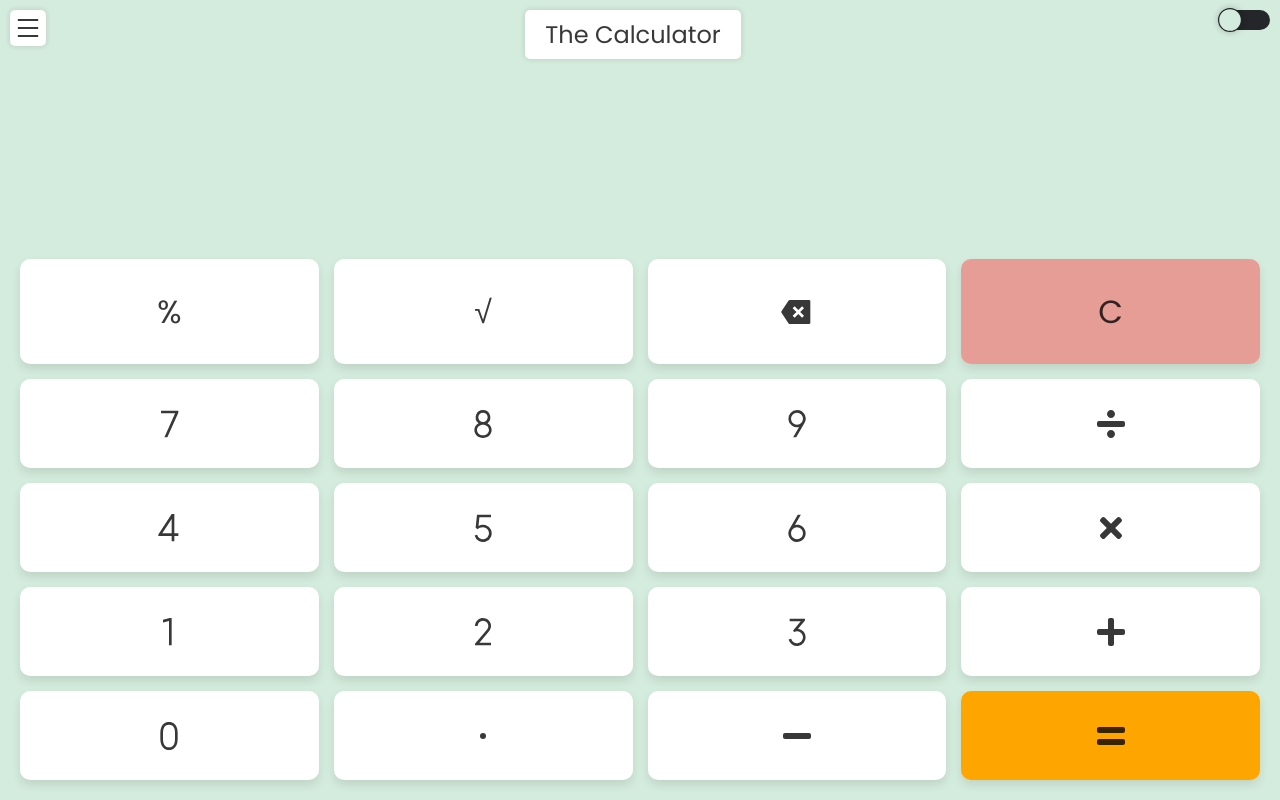
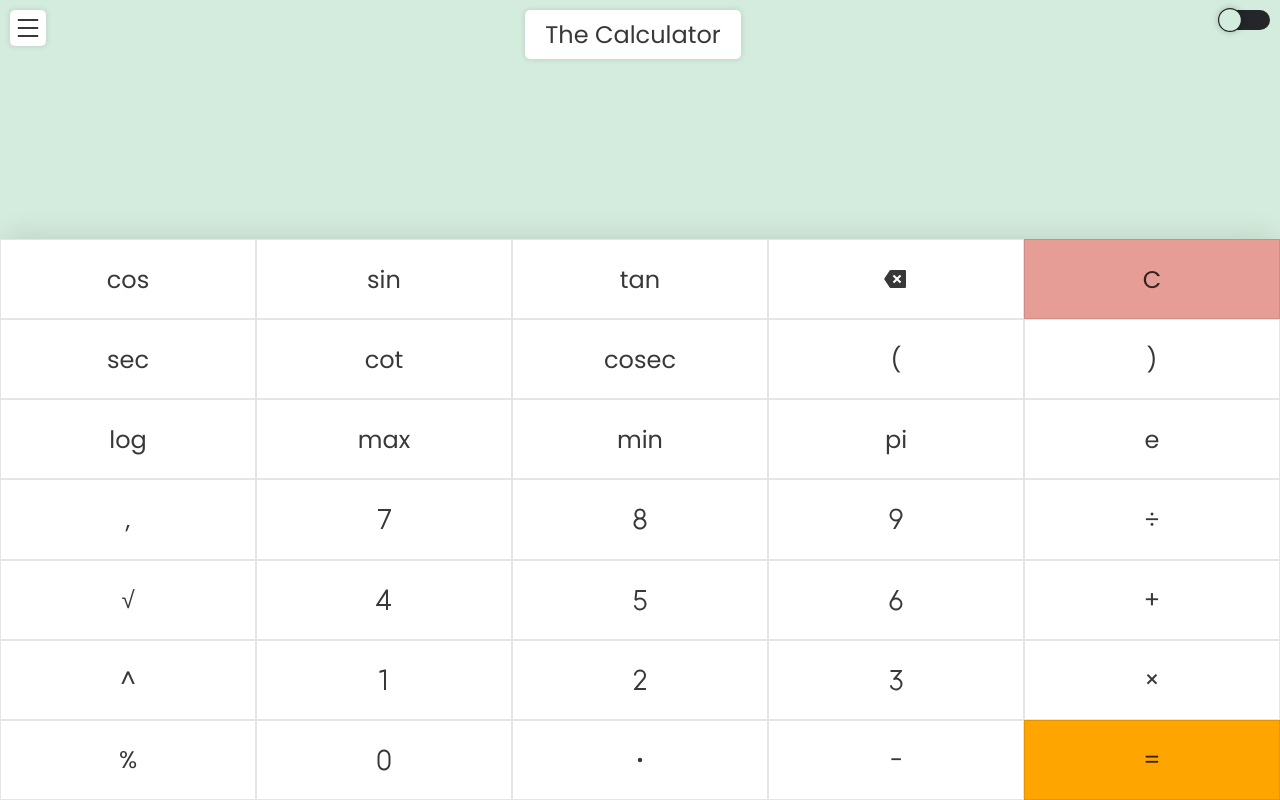
Before and after one commit to Abhishekkumar2021/Windows_Calculator_Clone, a React (Create React App) app: page /scientific in a window 1280 px wide. Built offline with nearby package versions, Linux system fonts and the light colour scheme; the HTML template or start-up script is replaced by a standard one.

Commit message:
Added scientific calculator component

```diff
--- a/package.json
+++ b/package.json
@@ -6,6 +6,7 @@
     "@testing-library/jest-dom": "^5.16.2",
     "@testing-library/react": "^12.1.2",
     "@testing-library/user-event": "^13.5.0",
+    "advanced-calculator": "^1.1.0",
     "axios": "^0.25.0",
     "nerdamer": "^1.1.13",
     "react": "^17.0.2",
--- a/src/components/Scientific.js
+++ b/src/components/Scientific.js
@@ -1,6 +1,7 @@
 import React, { useContext, useState } from "react";
 import styled from "styled-components";
 import ThemeContext from "./ThemeContext";
+import calculator from "advanced-calculator";
 
 import {
   RiNumber0,
@@ -17,59 +18,73 @@ import {
 import { BsDot } from "react-icons/bs";
 import { RiDeleteBack2Fill } from "react-icons/ri";
 
-import { FaDivide, FaEquals, FaMinus, FaPlus, FaTimes } from "react-icons/fa";
+const keys = {
+  cos: <p className="icon">cos</p>,
+  sin: <p className="icon">sin</p>,
+  tan: <p className="icon">tan</p>,
+  remove: <RiDeleteBack2Fill className="icon" />,
+  clear: <p className="icon">C</p>,
+  sec: <p className="icon">sec</p>,
+  cot: <p className="icon">cot</p>,
+  cosec: <p className="icon">cosec</p>,
+  lbracket: <p className="icon" id="brack">&#40; </p>,
+  rbracket: <p className="icon">&#41;</p>,
+  log: <p className="icon">log</p>,
+  max: <p className="icon" id="max">max </p>,
+  min: <p className="icon" id="min">min </p>,
 
-const keys = {
-	modulo: <p className='icon'>&#37;</p>,
-	root: <p className='icon'>&radic;</p>,
-	remove: <RiDeleteBack2Fill className='icon' />,
-	clear: <p className='icon'>C</p>,
+  pi: <p className="icon">pi</p>,
+  e: <p className="icon">e</p>,
+  comma: <p className="icon">&#44;</p>,
 
-	seven: <RiNumber7 className='icon' />,
-	eight: <RiNumber8 className='icon' />,
-	nine: <RiNumber9 className='icon' />,
-	divide: <FaDivide className='icon' />,
-	four: <RiNumber4 className='icon' />,
-	five: <RiNumber5 className='icon' />,
-	six: <RiNumber6 className='icon' />,
+  seven: <RiNumber7 className="icon" />,
+  eight: <RiNumber8 className="icon" />,
+  nine: <RiNumber9 className="icon" />,
+  divide: <p className="icon"> &#247;</p>,
 
-	multiply: <FaTimes className='icon' />,
-	one: <RiNumber1 className='icon' />,
-	two: <RiNumber2 className='icon' />,
-	three: <RiNumber3 className='icon' />,
-	add: <FaPlus className='icon' />,
-	zero: <RiNumber0 className='icon' />,
-	period: <BsDot className='icon' />,
+  root: <p className="icon">&radic;</p>,
+  four: <RiNumber4 className="icon" />,
+  five: <RiNumber5 className="icon" />,
+  six: <RiNumber6 className="icon" />,
+  add: <p className="icon"> &#43;</p>,
 
-	substract: <FaMinus className='icon' />,
-	equal: <FaEquals className='icon' />,
+  exp: <p className="icon">^</p>,
+  one: <RiNumber1 className="icon" />,
+  two: <RiNumber2 className="icon" />,
+  three: <RiNumber3 className="icon" />,
+  multiply: <p className="icon"> &#215;</p>,
+
+  modulo: <p className="icon">&#37;</p>,
+  zero: <RiNumber0 className="icon" />,
+  period: <BsDot className="icon" />,
+
+  substract: <p className="icon"> &#8722;</p>,
+  equal: <p className="icon"> &#61;</p>,
 };
 const StyledDiv = styled.div`
-	padding: 20px;
   width: 100%;
   flex-grow: 1;
   display: flex;
   flex-direction: column;
   .screen {
-		padding: 10px;
+    padding: 15px;
     margin: 10px 0;
     height: 150px;
     text-align: right;
     font-size: 32px;
   }
   .buttons {
+    box-shadow: 0 -10px 25px -5px rgb(0, 0, 0, 0.1);
     flex-grow: 1;
     display: grid;
-		grid-template-columns: repeat(4, 1fr);
-		grid-gap: 15px;
+    grid-template-columns: repeat(5, 1fr);
     button {
       border: none;
       outline: none;
       background: ${(props) => (props.light ? "white" : "#37383a")};
       color: ${({ light }) => (light ? "rgba(0, 0, 0, 0.781)" : "white")};
-			border-radius: 10px;
-			box-shadow: 0px 5px 10px rgb(0, 0, 0, 0.1);
-			font-size: 2rem;
+      border: 1px solid rgb(0, 0, 0, 0.1);
+      font-size: 1.5rem;
       transition: 0.3s ease all;
       overflow: hidden;
       display: flex;
@@ -79,6 +94,7 @@ const StyledDiv = styled.div`
         transform: scale(0.9);
       }
     }
+
     #equal {
       background: ${(props) => (props.light ? "orange" : "teal")};
     }
@@ -86,13 +102,12 @@ const StyledDiv = styled.div`
       background: ${(props) =>
         props.light ? "rgb(250, 80, 80,0.5)" : "rgb(200, 100, 20,0.7)"};
     }
+
+
   }
-	@media only screen and (max-width: 512px) {
-		.buttons {
-			grid-gap: 10px;
-			button{
-				border-radius: 20px;
-			}
+  @media only screen and (max-width:478px){
+	  .screen{
+		  font-size:20px;
 	  }
   }
   @keyframes rotate {
@@ -105,71 +120,81 @@ const StyledDiv = styled.div`
   }
 `;
 
-const calculate = (str) => {
-	let a, b;
-	if (str.includes("-")) {
-		let arr = str.split("-");
-		if (arr.length === 3) {
-			a = -parseFloat(arr[1]);
-			b = -parseFloat(arr[2]);
-			return a + b;
-		} else if (arr.length === 2 && arr[0]) {
-			a = parseFloat(arr[0]);
-			b = -parseFloat(arr[1]);
-			return a + b;
+export default function Scientific() {
+  const [result, setResult] = useState("");
+  const [light] = useContext(ThemeContext);
+  const makeSuitable = () => {
+	let ans = result;
+    if (result.length === 0) ans = "0";
+    else {
+      if (result[0] === '-') ans = "0" + result;
+	  if(result.indexOf("cot")!==-1){
+		  let s =  result.indexOf("cot")
+		  ans = result.substring(0,s) + "1/tan" + result.substring(s+3,result.length);
+	  }
+	  if(result.indexOf("sec")!==-1){
+		let s =  result.indexOf("sec")
+		ans = result.substring(0,s) + "1/cos" + result.substring(s+3,result.length);
+	  }
+	  if(result.indexOf("cosec")!==-1){
+		let s =  result.indexOf("cosec")
+		ans = result.substring(0,s) + "1/sin" + result.substring(s+5,result.length);
 	  }
     }
-	if (str.includes("+")) {
-		let arr = str.split("+");
-		if (arr.length === 3) {
-			a = parseFloat(arr[1]);
-			b = parseFloat(arr[2]);
-			return a + b;
-		} else if (arr.length === 2 && arr[0]) {
-			a = parseFloat(arr[0]);
-			b = parseFloat(arr[1]);
-			return a + b;
-		}
-	}
-	if (str.includes("*")) {
-		let arr = str.split("*");
-
-		a = parseFloat(arr[0]);
-		b = parseFloat(arr[1]);
-		return a * b;
-	}
-	if (str.includes("/")) {
-		let arr = str.split("/");
-
-		a = parseFloat(arr[0]);
-		b = parseFloat(arr[1]);
-		if (b === 0) return "Not Define";
-		else return a / b;
-	}
-	if (str.includes("%")) {
-		let arr = str.split("%");
-
-		a = parseFloat(arr[0]);
-		b = parseFloat(arr[1]);
-		return a % b;
-	}
-	return str;
+	return ans;
   };
-
-export default function Scientific() {
-	const [result, setResult] = useState("");
-
-	const [light] = useContext(ThemeContext);
   const handleClick = (key) => {
     switch (key) {
+	  case "cos":
+			setResult(result + "cos");
+			break;
+	  case "sin":
+			setResult(result + "sin");
+			break;
+	  case "tan":
+			setResult(result + "tan");
+			break;
+	  case "cot":
+			setResult(result + "cot");
+			break;
+	  case "sec":
+			setResult(result + "sec");
+			break;
+	  case "cosec":
+			setResult(result + "cosec");
+			break;
+	  case "lbracket":
+			setResult(result + "(");
+			break;
+	  case "rbracket":
+			setResult(result + ")");
+			break;
+	  case "log":
+			setResult(result + "log");
+			break;
+	  case "max":
+			setResult(result + "max");
+			break;
+	  case "min":
+			setResult(result + "min");
+			break;
+	  case "pi":
+			setResult(result + "pi");
+			break;
+	  case "exp":
+			setResult(result + "^");
+			break;
+	  case "e":
+			setResult(result + "e");
+			break;
+	  case "comma":
+			setResult(result + ",");
+			break;
       case "modulo":
         setResult(result + "%");
         break;
       case "root":
-				if(isNaN(Math.sqrt(parseFloat(result))))
-				setResult("")
-				else
-				setResult(Math.sqrt(parseFloat(result)));
+        setResult("sqrt");
         break;
       case "clear":
         setResult("");
@@ -225,10 +250,11 @@ export default function Scientific() {
         setResult(result + "-");
         break;
       case "equal":
-				if(isNaN(calculate(result)))
+		  try{
+			  setResult(calculator.evaluate(makeSuitable()));
+		  }catch(e){
 			  setResult("")
-				else
-				setResult(calculate(result));
+		  }
 
         break;
       default:
@@ -237,8 +263,10 @@ export default function Scientific() {
   };
   return (
     <StyledDiv light={light}>
-			<div className='screen' title="Provide me some math to solve :)">{result}</div>
-			<div className='buttons'>
+      <div className="screen" title="Provide me some math to solve :)">
+        {result}
+      </div>
+      <div className="buttons">
         {Object.keys(keys).map((key) => (
           <button key={key} id={key} onClick={() => handleClick(key)}>
             {keys[key]}
--- a/src/components/Standard.js
+++ b/src/components/Standard.js
@@ -17,8 +17,6 @@ import {
 import { BsDot } from "react-icons/bs";
 import { RiDeleteBack2Fill } from "react-icons/ri";
 
-import { FaDivide, FaEquals, FaMinus, FaPlus, FaTimes } from "react-icons/fa";
-
 const keys = {
 	modulo: <p className='icon'>&#37;</p>,
 	root: <p className='icon'>&radic;</p>,
@@ -28,47 +26,45 @@ const keys = {
 	seven: <RiNumber7 className='icon' />,
 	eight: <RiNumber8 className='icon' />,
 	nine: <RiNumber9 className='icon' />,
-	divide: <FaDivide className='icon' />,
+	divide: <p className='icon'> &#247;</p>,
 	four: <RiNumber4 className='icon' />,
 	five: <RiNumber5 className='icon' />,
 	six: <RiNumber6 className='icon' />,
 
-	multiply: <FaTimes className='icon' />,
+	multiply: <p className='icon'> &#215;</p>,
 	one: <RiNumber1 className='icon' />,
 	two: <RiNumber2 className='icon' />,
 	three: <RiNumber3 className='icon' />,
-	add: <FaPlus className='icon' />,
+	add: <p className='icon'> &#43;</p>,
 	zero: <RiNumber0 className='icon' />,
 	period: <BsDot className='icon' />,
 
-	substract: <FaMinus className='icon' />,
-	equal: <FaEquals className='icon' />,
+	substract: <p className='icon'> &#8722;</p>,
+	equal: <p className='icon'> &#61;</p>,
 };
 const StyledDiv = styled.div`
-	padding: 20px;
 	width: 100%;
 	flex-grow: 1;
 	display: flex;
 	flex-direction: column;
 	.screen {
-		padding: 10px;
+		padding: 15px;
 		margin: 10px 0;
 		height: 150px;
 		text-align: right;
 		font-size: 32px;
 	}
 	.buttons {
+		box-shadow:0 -10px 25px -5px rgb(0,0,0,0.1);
 		flex-grow: 1;
 		display: grid;
 		grid-template-columns: repeat(4, 1fr);
-		grid-gap: 15px;
 		button {
 			border: none;
 			outline: none;
 			background: ${(props) => (props.light ? "white" : "#37383a")};
 			color: ${({ light }) => (light ? "rgba(0, 0, 0, 0.781)" : "white")};
-			border-radius: 10px;
-			box-shadow: 0px 5px 10px rgb(0, 0, 0, 0.1);
+			border:1px solid rgb(0,0,0,0.1);
 			font-size: 2rem;
 			transition: 0.3s ease all;
 			overflow: hidden;
@@ -85,14 +81,6 @@ const StyledDiv = styled.div`
 		#clear {
 			background: ${(props) =>
 				props.light ? "rgb(250, 80, 80,0.5)" : "rgb(200, 100, 20,0.7)"};
-		}
-	}
-	@media only screen and (max-width: 512px) {
-		.buttons {
-			grid-gap: 10px;
-			button{
-				border-radius: 20px;
-			}
 		}
 	}
 	@keyframes rotate {
```
Also changed, not shown: 1 other file (tests, documents, lock files or other folders). Lines whose indentation alone changed are shown as unchanged.
